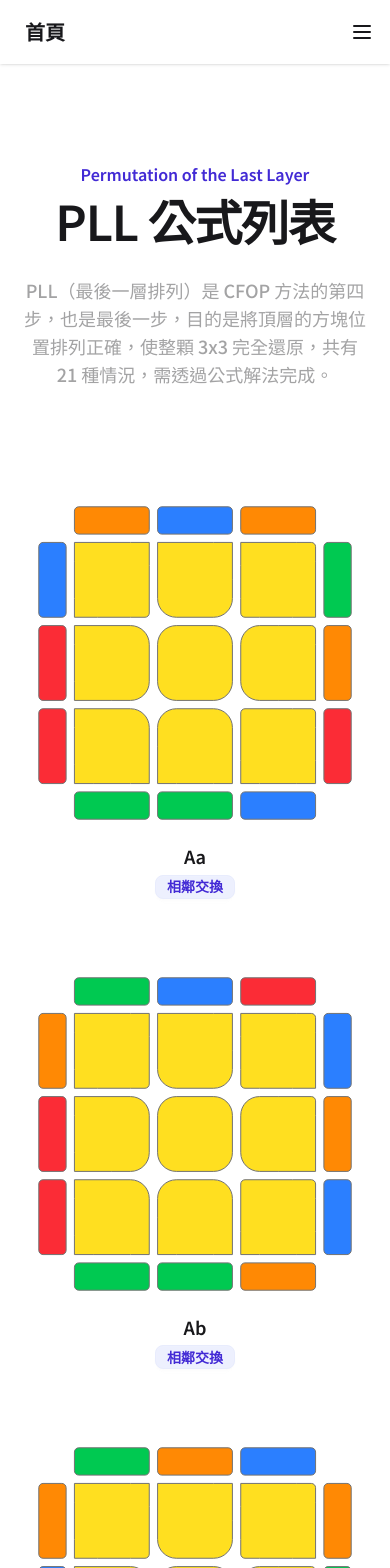
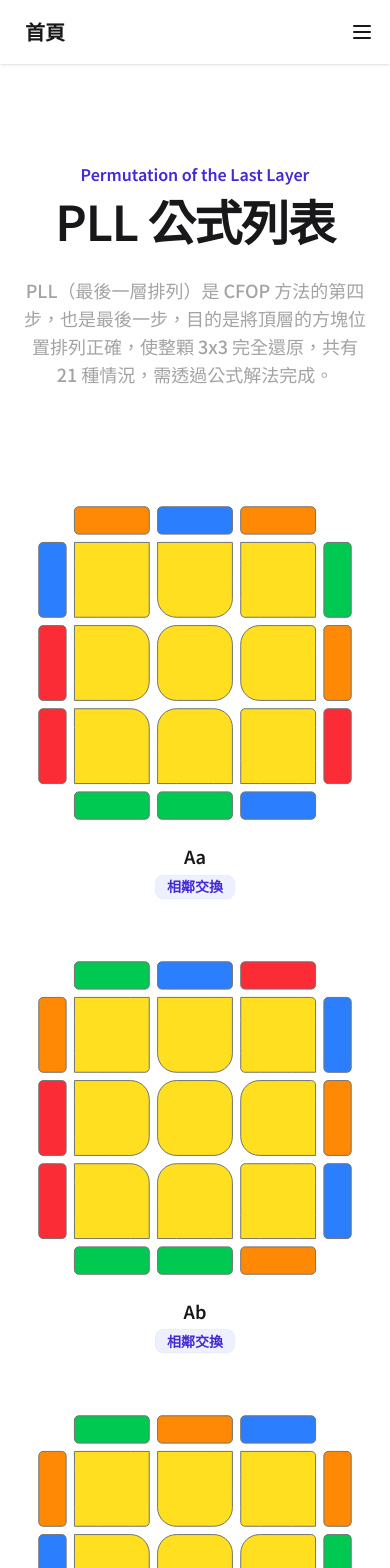
Before and after one commit to GaiaYang/cube-web, a Next.js app in the folder cube-web/: page /event/333/algs/pll in a window 390 px wide. Shown: the top 1568 px of the page. Built offline with nearby package versions, Linux system fonts and the light colour scheme.

Commit message:
調整OLL, PLL佈局，調整組件重繪

```diff
--- a/cube-web/src/app/(main)/event/333/algs/oll/page.tsx
+++ b/cube-web/src/app/(main)/event/333/algs/oll/page.tsx
@@ -19,19 +19,13 @@ export default function Page() {
         eyebrow="Orientation of the Last Layer"
       />
       <div
-        className={cn(
-          "mx-auto max-w-2xl lg:max-w-7xl",
-          "px-4 sm:px-6 lg:px-8",
-          "pb-16 sm:pb-24",
-        )}
+        className={cn("container", "px-4 sm:px-6 lg:px-8", "pb-16 sm:pb-24")}
       >
         <ul
           role="list"
           className={cn(
-            "grid",
+            "grid gap-6",
             "grid-cols-1 sm:grid-cols-2 lg:grid-cols-3 xl:grid-cols-4",
-            "gap-x-6 xl:gap-x-8",
-            "gap-y-10",
           )}
         >
           {definitions.map(_renderItem)}
--- a/cube-web/src/app/(main)/event/333/algs/pll/page.tsx
+++ b/cube-web/src/app/(main)/event/333/algs/pll/page.tsx
@@ -19,19 +19,13 @@ export default function Page() {
         eyebrow="Permutation of the Last Layer"
       />
       <div
-        className={cn(
-          "mx-auto max-w-2xl lg:max-w-7xl",
-          "px-4 sm:px-6 lg:px-8",
-          "pb-16 sm:pb-24",
-        )}
+        className={cn("container", "px-4 sm:px-6 lg:px-8", "pb-16 sm:pb-24")}
       >
         <ul
           role="list"
           className={cn(
-            "grid",
+            "grid gap-6",
             "grid-cols-1 sm:grid-cols-2 lg:grid-cols-3 xl:grid-cols-4",
-            "gap-x-6 xl:gap-x-8",
-            "gap-y-10",
           )}
         >
           {definitions.map(_renderItem)}
--- a/cube-web/src/components/cube/333/diagram/LastLayerDiagram.tsx
+++ b/cube-web/src/components/cube/333/diagram/LastLayerDiagram.tsx
@@ -1,6 +1,7 @@
+import React, { memo, type SVGProps } from "react";
+import { deepEqual } from "fast-equals";
+
 import cn from "@/utils/cn";
-import * as React from "react";
-import { SVGProps } from "react";
 
 import type { FaceletPosition, FaceletColor } from "@/schema/cube/333";
 
@@ -10,7 +11,7 @@ export interface LastLayerDiagramProps extends SVGProps<SVGSVGElement> {
 }
 
 /** 最後一層圖案 */
-export default function LastLayerDiagram({
+export default memo(function LastLayerDiagram({
   size,
   colorMap,
   ...props
@@ -53,7 +54,7 @@ export default function LastLayerDiagram({
       {paths.map(_renderPath)}
     </svg>
   );
-}
+}, deepEqual);
 
 interface PathItem extends Pick<React.SVGProps<SVGPathElement>, "d"> {
   id: FaceletPosition;
--- a/cube-web/src/components/cube/333/diagram/OrientationLastLayer.tsx
+++ b/cube-web/src/components/cube/333/diagram/OrientationLastLayer.tsx
@@ -1,4 +1,5 @@
-import React from "react";
+import React, { memo } from "react";
+import { deepEqual } from "fast-equals";
 
 import { FaceletPosition, FaceletColor } from "@/schema/cube/333";
 
@@ -12,13 +13,13 @@ export interface OrientationLastLayerProps
   topColor?: FaceletColor;
 }
 
-export default function OrientationLastLayer({
+export default memo(function OrientationLastLayer({
   pattern,
   topColor = "yellow",
   ...props
 }: OrientationLastLayerProps) {
   return <LastLayer {...props} colorMap={createColorMap(pattern, topColor)} />;
-}
+}, deepEqual);
 
 function createColorMap(array?: FaceletPosition[], color?: FaceletColor) {
   const result: LastLayerDiagramProps["colorMap"] = {
--- a/cube-web/src/components/cube/333/diagram/PermutationLastLayer.tsx
+++ b/cube-web/src/components/cube/333/diagram/PermutationLastLayer.tsx
@@ -1,4 +1,5 @@
-import React from "react";
+import React, { memo } from "react";
+import { deepEqual } from "fast-equals";
 
 import { CubeFace, FaceletPosition, FaceletColor } from "@/schema/cube/333";
 
@@ -15,7 +16,7 @@ export interface PermutationLastLayerProps
   frontColor?: FaceletColor;
 }
 
-export default function PermutationLastLayer({
+export default memo(function PermutationLastLayer({
   pattern,
   topColor = "yellow",
   frontColor = "green",
@@ -27,7 +28,7 @@ export default function PermutationLastLayer({
       colorMap={createColorMap(pattern, topColor, frontColor)}
     />
   );
-}
+}, deepEqual);
 
 function createColorMap(
   pattern?: Partial<Record<FaceletPosition, CubeFace>>,
--- /dev/null
+++ b/cube-web/src/hooks/useDeepMemoValue.ts
@@ -0,0 +1,15 @@
+"use client";
+
+import { deepEqual } from "fast-equals";
+import { useRef } from "react";
+
+/** 深層比較變數，並依情況回傳變動值 */
+export default function useDeepMemoValue<V>(value: V): V {
+  const cache = useRef<V>(value);
+
+  if (!deepEqual(value, cache.current)) {
+    cache.current = value;
+  }
+
+  return cache.current;
+}
```
